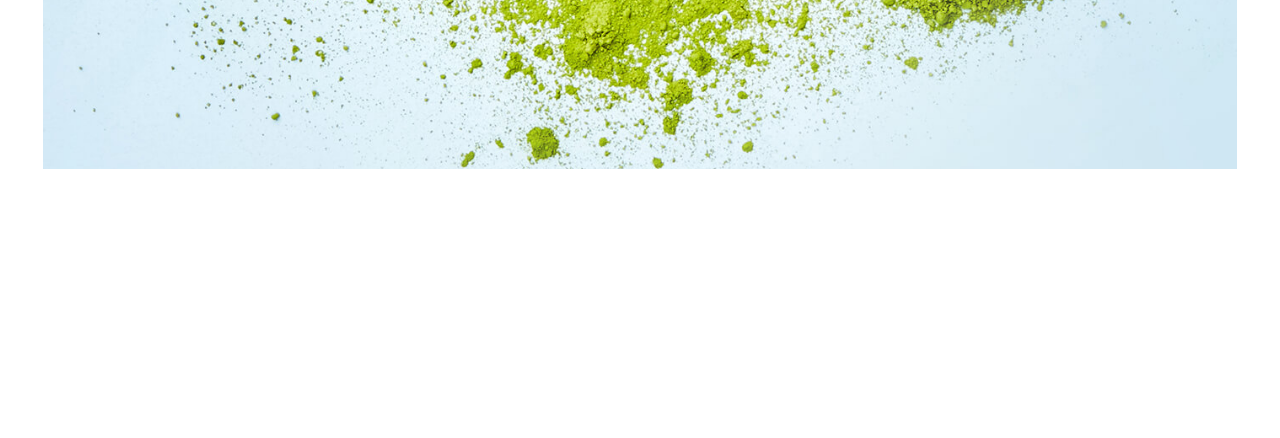
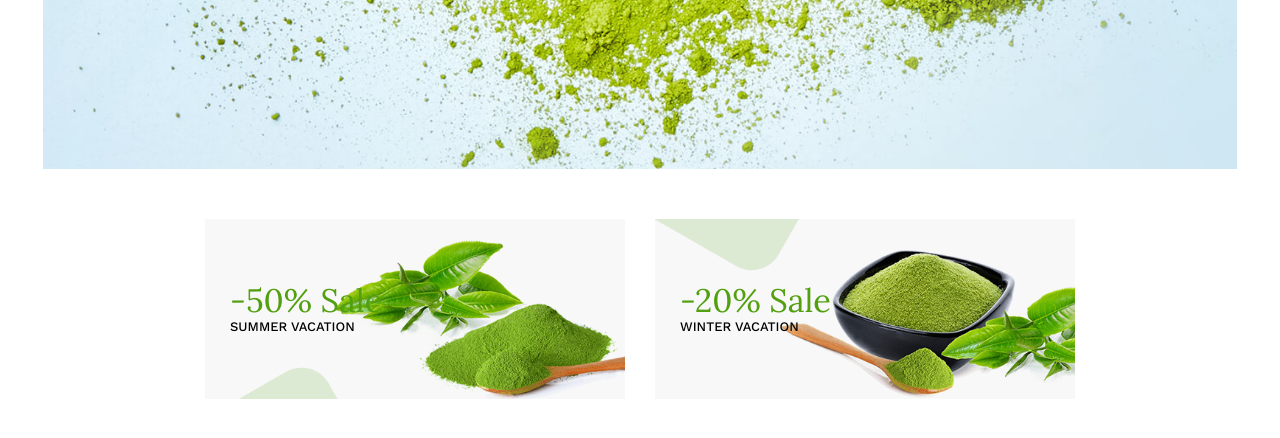
Before and after one commit to DiegoRodriguez1203/sabujcha, a plain HTML site: page index.html in a window 1280 px wide. Shown: the part 468-906 px from the top of the page. Before the commit the page ends 800 px from the top, so only its background shows below. Drawn offline with nearby package versions, Linux system fonts and the light colour scheme; a web font is replaced by a local one.

Commit message:
Seccion de doble banner

```diff
--- a/index.html
+++ b/index.html
@@ -13,6 +13,7 @@
 </head>
 <body>
     <header>
+        <!--  MENU DE NAVEGACION  -->
         <nav class="flex-box">
             <div class="menu-nav-left flex-box">
                 <a href="">HOME</a>
@@ -33,12 +34,21 @@
         </nav>
     </header>
 
+    <!--  SLIDER -->
     <section class="slide flex-box" style="background-image: url('/img/slider-2.jpg') ;">
         <h1>Want to stay healthy <br> drink matcha </h1>
         <a href=""> <u>Shop Now</u> </a>
+    </section>
+
+    <!--  DOUBLE BANNER -->
+    <section class="flex-box banner-cont">
+        <div class="banner" style="background-image:url('img/banner-1.png');"> <h2>-50% Sale</h2> <p>SUMMER VACATION</p> </div>
+        <div class="banner" style="background-image:url('img/banner-2.png');"> <h2>-20% Sale</h2> <p>WINTER VACATION</p> </div>
+    </section>
+
+    <!--  LATEST PRODUCTS -->
+    <section>
 
     </section>
-
-
 </body>
 </html>
--- a/style.css
+++ b/style.css
@@ -5,7 +5,7 @@
 body{
     font-size: 13px;
     padding: 20px 35px;
-    overflow: hidden;
+
 }
 h1,h2{
     font-family: 'Playfair Display', serif;
@@ -15,7 +15,7 @@ h3, a{
     text-decoration: none;
 }
 p{
-    font-family: 'Lora', serif;
+    font-family: 'Work Sans', sans-serif;
 }
 
 /*     -----  MENU -----     */
@@ -70,3 +70,30 @@ nav a{
     font-weight: 700;
     margin-top: -25px;
 }
+
+/*     -----  DOUBLE BANNER -----     */
+.banner-cont{
+    justify-content: center;
+}
+.banner{
+    width: 420px;
+    height: 180px;
+    background-size: 400px;
+    margin: 50px 15px;
+    background-size: cover;
+    background-repeat: no-repeat;
+
+}
+
+.banner h2{
+    color: #529F0F;
+    font-size: 2.5em;
+    font-family: 'Lora', serif;
+    font-weight: 300;
+    margin: 60px 0px -15px 25px;
+}
+
+.banner p{
+font-weight: 500;
+margin-left: 25px;
+}
```
